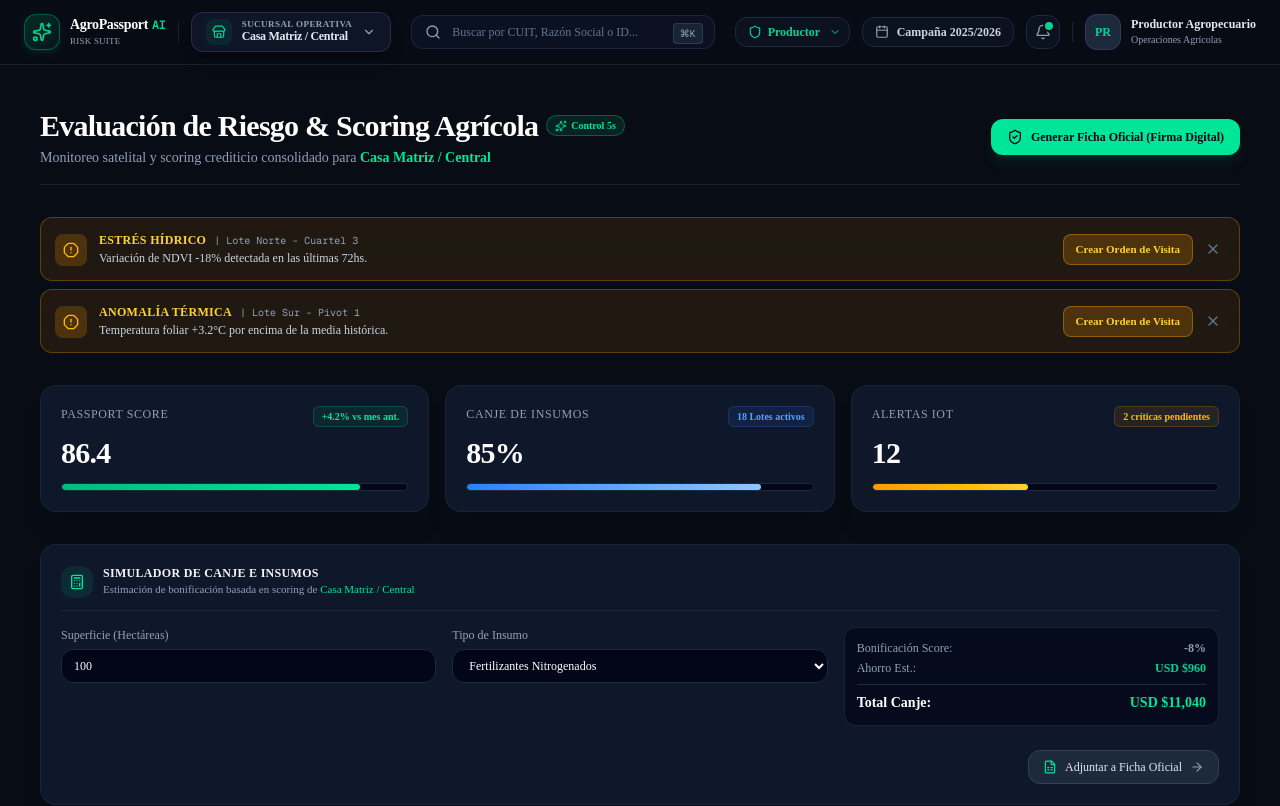
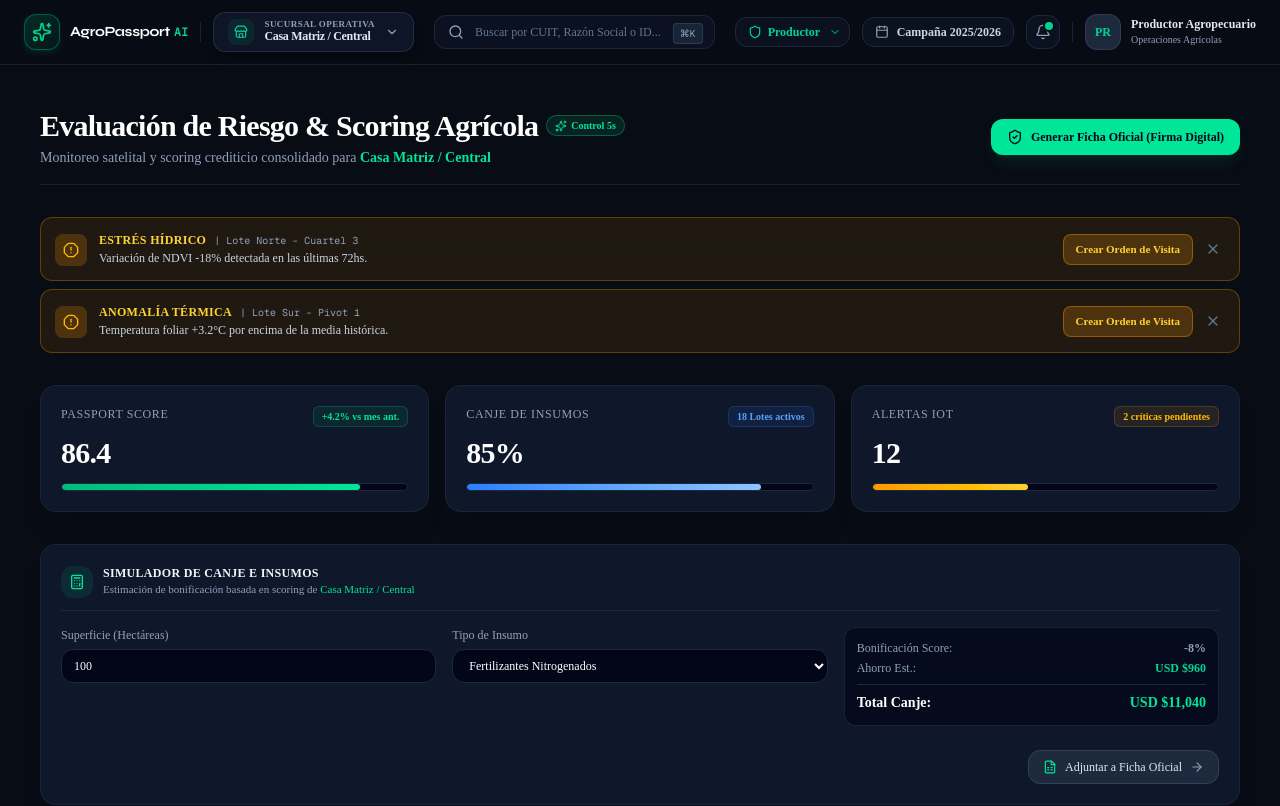
Before and after one commit to JuanGui-Flores/AgroPassport-AI, a Next.js app: page / in a window 1280 px wide. Shown: the top 806 px of the page. Built offline with nearby package versions, Linux system fonts and the light colour scheme.

Commit message:
remodelaciones navbar

```diff
--- a/src/components/navbar/Navbar.tsx
+++ b/src/components/navbar/Navbar.tsx
@@ -8,6 +8,13 @@ import { EntitySelector } from '@/components/EntitySelector';
 import { EntityOption } from '@/app/data/entities';
 import { useAuth } from '@/context/AuthContext';
 import { Role } from '@/services/security/rbac';
+import { Syne } from 'next/font/google';
+
+// Inicialización de la fuente fuera del componente
+const syne = Syne({
+  subsets: ['latin'],
+  weight: ['700', '800'],
+});
 
 interface NavbarProps {
   selectedEntity: EntityOption;
@@ -47,11 +54,8 @@ export const Navbar: React.FC<NavbarProps> = ({ selectedEntity, onSelectEntity }
               <Sparkles className="w-4 h-4 sm:w-5 sm:h-5" />
             </div>
             <div className="hidden min-[420px]:flex flex-col">
-              <span className="text-xs sm:text-sm font-bold tracking-tight text-white flex items-center gap-1">
-                AgroPassport <span className="text-emerald-400 font-mono text-xs font-semibold">AI</span>
-              </span>
-              <span className="text-[9px] text-slate-400 font-medium tracking-wide uppercase">
-                Risk Suite
+              <span className={`${syne.className} text-xs sm:text-sm font-bold tracking-tight text-white flex items-center gap-1`}>
+                AgroPassport <span className="text-emerald-400 font-mono text-xs font-semibold tracking-normal">AI</span>
               </span>
             </div>
           </div>
```
